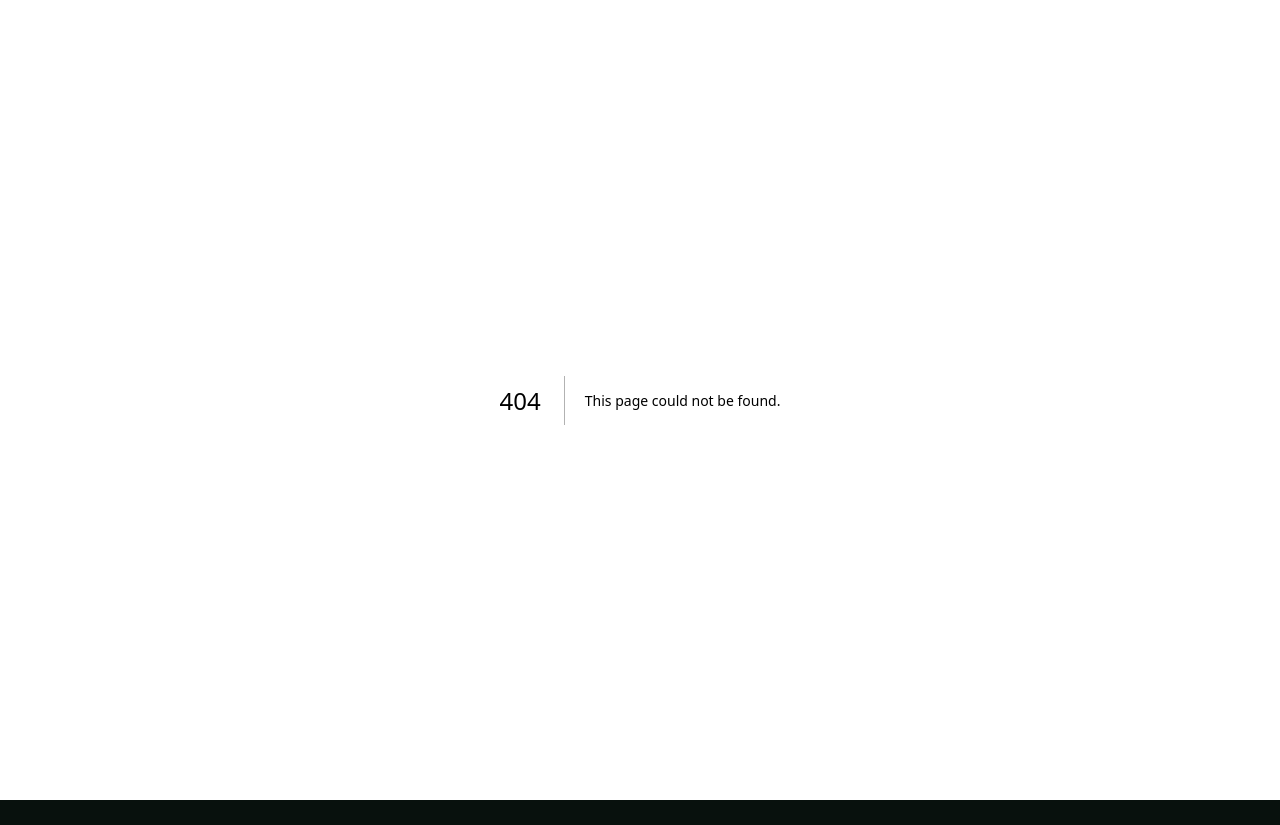
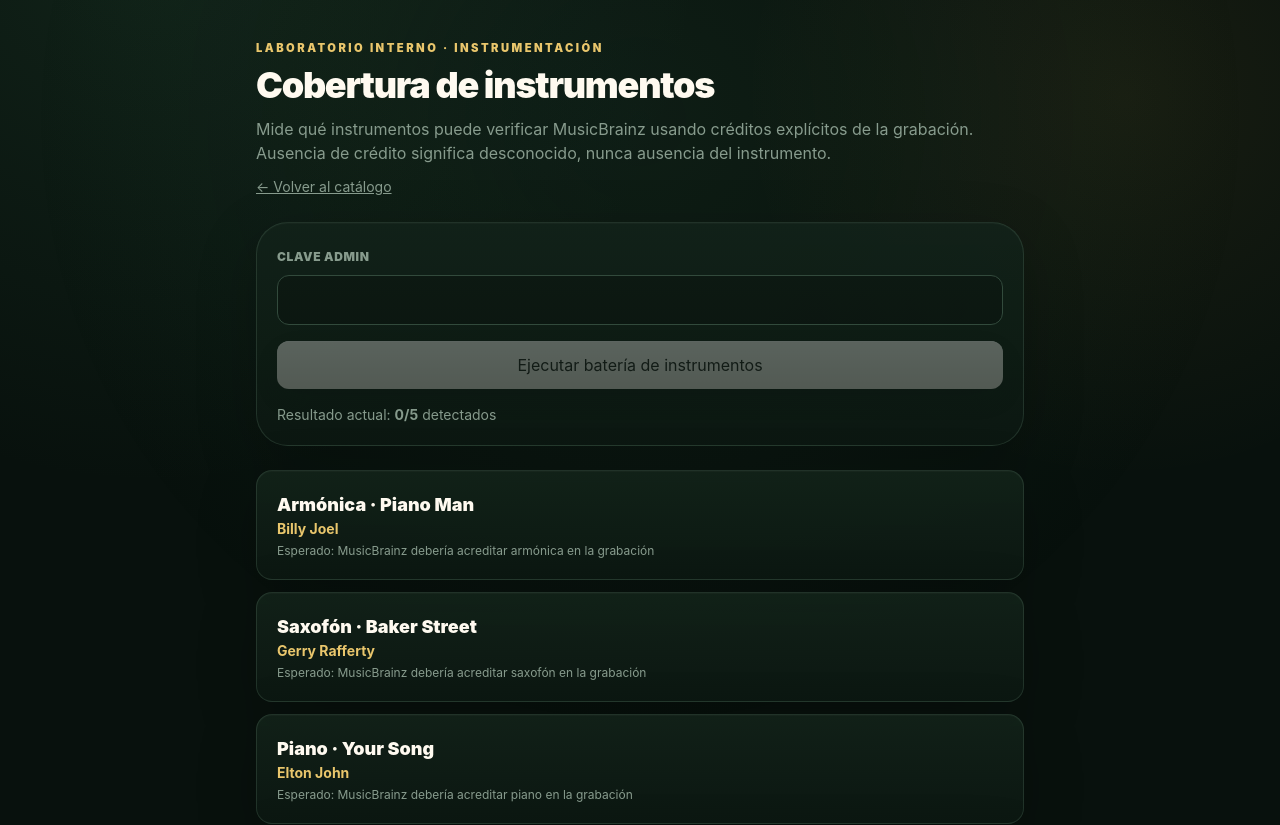
Before and after one commit to TatoDelage/Claude, a Next.js app in the folder adivina-la-cancion/: page /admin/music/instruments in a window 1280 px wide. Before the commit this address had no page. Shown: the top 825 px of the page. Before the commit the page ends 800 px from the top, so only its background shows below. Built offline with nearby package versions, Linux system fonts and the light colour scheme.

Commit message:
Add instrument coverage laboratory

```diff
--- /dev/null
+++ b/adivina-la-cancion/app/admin/music/instruments/page.tsx
@@ -0,0 +1,135 @@
+"use client";
+
+import { useState } from "react";
+import { INSTRUMENT_VALIDATION_CASES } from "@/lib/instrumentValidationCases";
+
+type TestResult = {
+  passed: boolean;
+  actual: string;
+  detectedInstruments: string[];
+  title: string;
+  artists: string[];
+  sources: string[];
+  warnings: string[];
+};
+
+type RowState = {
+  status: "idle" | "running" | "done" | "error";
+  result?: TestResult;
+  error?: string;
+};
+
+export default function InstrumentLabPage() {
+  const [secret, setSecret] = useState("");
+  const [running, setRunning] = useState(false);
+  const [rows, setRows] = useState<Record<string, RowState>>({});
+
+  async function runBattery() {
+    if (!secret || running) return;
+    setRunning(true);
+    setRows({});
+
+    for (const test of INSTRUMENT_VALIDATION_CASES) {
+      setRows((current) => ({ ...current, [test.id]: { status: "running" } }));
+      try {
+        const response = await fetch("/api/music/instrumentation-test", {
+          method: "POST",
+          headers: { "Content-Type": "application/json", "x-music-admin-secret": secret },
+          body: JSON.stringify({ testId: test.id }),
+        });
+        const payload = (await response.json()) as { result?: TestResult; error?: string };
+        if (!response.ok || !payload.result) throw new Error(payload.error || "No se pudo ejecutar la prueba");
+        setRows((current) => ({ ...current, [test.id]: { status: "done", result: payload.result } }));
+      } catch (error) {
+        setRows((current) => ({
+          ...current,
+          [test.id]: {
+            status: "error",
+            error: error instanceof Error ? error.message : "Error desconocido",
+          },
+        }));
+      }
+    }
+
+    setRunning(false);
+  }
+
+  const finished = INSTRUMENT_VALIDATION_CASES.filter((test) => rows[test.id]?.status === "done").length;
+  const passed = INSTRUMENT_VALIDATION_CASES.filter((test) => rows[test.id]?.result?.passed).length;
+
+  return (
+    <main className="game-stage min-h-screen px-4 py-10">
+      <div className="max-w-3xl mx-auto space-y-6">
+        <header>
+          <p className="game-kicker">Laboratorio interno · Instrumentación</p>
+          <h1 className="game-title text-4xl mt-2">Cobertura de instrumentos</h1>
+          <p className="game-muted mt-3">
+            Mide qué instrumentos puede verificar MusicBrainz usando créditos explícitos de la grabación. Ausencia de crédito significa desconocido, nunca ausencia del instrumento.
+          </p>
+          <a href="/admin/music" className="inline-block mt-3 text-sm underline game-muted">← Volver al catálogo</a>
+        </header>
+
+        <section className="game-panel rounded-[2rem] p-5 space-y-4">
+          <label className="block">
+            <span className="text-xs font-black uppercase tracking-wider game-muted">Clave admin</span>
+            <input
+              type="password"
+              autoComplete="off"
+              value={secret}
+              onChange={(event) => setSecret(event.target.value)}
+              className="mt-2 w-full rounded-xl bg-black/20 border border-canvas-600 px-4 py-3"
+            />
+          </label>
+          <button
+            type="button"
+            onClick={runBattery}
+            disabled={!secret || running}
+            className="game-primary w-full rounded-xl py-3 font-black disabled:opacity-40"
+          >
+            {running ? "Ejecutando batería…" : "Ejecutar batería de instrumentos"}
+          </button>
+          <p className="text-sm game-muted">
+            Resultado actual: <strong>{passed}/{INSTRUMENT_VALIDATION_CASES.length}</strong> detectados
+            {finished > 0 && finished < INSTRUMENT_VALIDATION_CASES.length ? ` · ${finished} terminados` : ""}
+          </p>
+        </section>
+
+        <section className="space-y-3">
+          {INSTRUMENT_VALIDATION_CASES.map((test) => {
+            const state = rows[test.id] ?? { status: "idle" as const };
+            const result = state.result;
+            return (
+              <article key={test.id} className="game-panel rounded-2xl p-5">
+                <div className="flex items-start justify-between gap-4">
+                  <div>
+                    <h2 className="font-black text-lg">{test.label} · {test.title}</h2>
+                    <p className="text-sm text-gold-300 font-bold">{test.artist}</p>
+                    <p className="text-xs game-muted mt-1">Esperado: {test.expectedLabel}</p>
+                  </div>
+                  {state.status === "running" && <span className="rounded-full border border-amber-700/40 px-3 py-1 text-xs text-amber-200">Probando…</span>}
+                  {state.status === "done" && <span className={`rounded-full border px-3 py-1 text-xs ${result?.passed ? "border-emerald-700/40 text-emerald-200" : "border-rose-700/40 text-rose-200"}`}>{result?.passed ? "OK" : "Sin cobertura"}</span>}
+                  {state.status === "error" && <span className="rounded-full border border-rose-700/40 px-3 py-1 text-xs text-rose-200">Error</span>}
+                </div>
+
+                {result && (
+                  <div className="mt-4 text-sm game-muted space-y-1">
+                    <p className={result.passed ? "text-emerald-200" : "text-amber-200"}>{result.passed ? "✓" : "⚠"} {result.actual}</p>
+                    <p>Detectados: {result.detectedInstruments.length ? result.detectedInstruments.join(" · ") : "ninguno"}</p>
+                    <p>Fuentes: {result.sources.join(" + ") || "sin fuente"}</p>
+                    {result.warnings.map((warning) => <p key={warning} className="text-amber-200">⚠ {warning}</p>)}
+                  </div>
+                )}
+
+                {state.status === "error" && <p className="mt-4 text-sm text-rose-200">✕ {state.error}</p>}
+              </article>
+            );
+          })}
+        </section>
+
+        <section className="rounded-2xl border border-canvas-600/60 p-4 text-sm game-muted">
+          <p><strong>Criterio:</strong> un 5/5 sería excelente. Un 3/5 ya justificaría usar MusicBrainz como primera capa y Discogs como respaldo. Un 0–2/5 significaría que conviene tratar la instrumentación como índice curado desde el principio.</p>
+        </section>
+      </div>
+    </main>
+  );
+}
```
